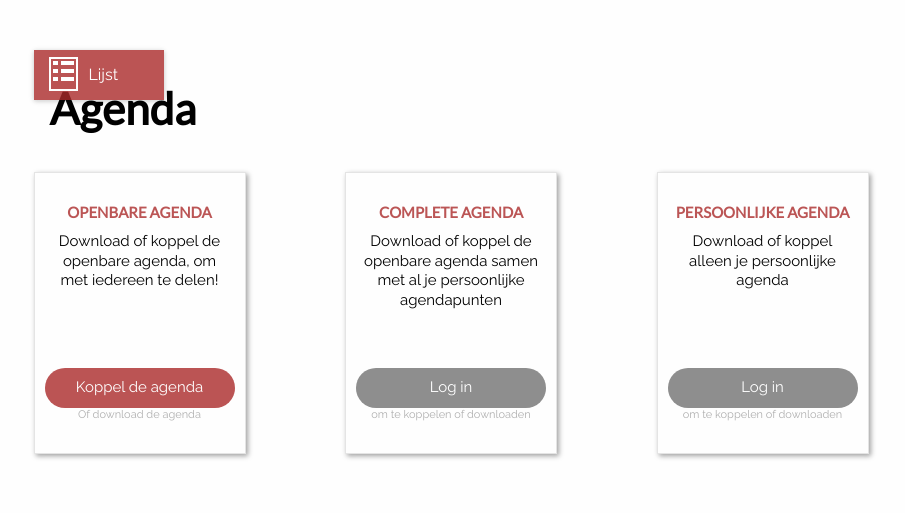
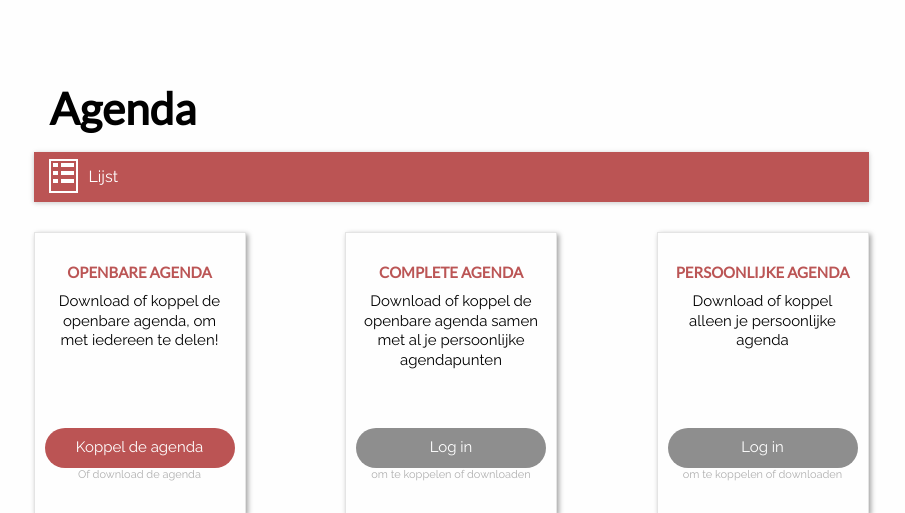
Before and after one commit to JoranOut/wp-theme-soli, a WordPress theme: template tribe-events/list.php in a window 1280 px wide. Shown: the part 117-630 px from the top of the page, without its empty margins (189-1094 px from the left). Run offline with PHP 8.4 and a stand-in for WordPress, Linux system fonts and the light colour scheme; the site name, menu and one post (Sample post) are stand-ins, and other content is empty; some libraries are stand-ins or nearby versions.

Commit message:
sponsorkliks

```diff
--- a/style.css
+++ b/style.css
@@ -597,13 +597,10 @@ body > header .login.open > div {
   padding: 3rem 0 5rem;
 }
 
-.archive .wrap-excerpt {
-  padding: 8rem 0 5rem;
-}
-
 .single-post .wrap-excerpt {
   padding: 0 0 5rem;
 }
+
 .wrap-excerpt > section.title {
   margin: 100px 0 10px;
 }
@@ -2414,14 +2411,14 @@ body.login > #login > #nav {
 }
 
 .monthlist_toggle {
-  position: absolute;
-  top: 0;
+  position: relative;
   padding: 15px 20px 15px 50px;
   text-decoration: none;
   color: rgba(255, 255, 255, 1);
   background: rgba(47, 24, 108, .8);
-  width: 60px;
+  width: 100%;
   height: 20px;
+  margin-bottom: 10px;
   box-shadow: rgba(21, 21, 21, 0.117647) 0px 1px 6px, rgba(21, 21, 21, 0.117647) 0px 1px 4px;
 }
 
--- a/tribe-events/list.php
+++ b/tribe-events/list.php
@@ -21,8 +21,8 @@
 	</header>
 	<div class="page-content">
     <div class="wrap-excerpt" style="position: relative">
+      <h1 class="title">Agenda</h1>
       <a class="monthlist_toggle list" href="<?php echo home_url("/agenda/month");?>"><div></div><span>Kalender</span><span>Lijst</span></a>
-      <h1 class="title">Agenda</h1>
       <?php
       $paged = (get_query_var('paged')) ? get_query_var('paged') : 1;
       $offset = $paged*16-16;
--- a/tribe-events/month.php
+++ b/tribe-events/month.php
@@ -22,8 +22,8 @@
 	</header>
   <div class="page-content">
     <div class="wrap-excerpt" style="position: relative">
+      <h1 class="title"><?php echo $main_title; ?></h1>
       <a class="monthlist_toggle" href="<?php echo home_url("/agenda/");?>"><div></div><span>Kalender</span><span>Lijst</span></a>
-      <h1 class="title"><?php echo $main_title; ?></h1>
       <?php
       global $wpdb;
 			$page_month_date    = new DateTime(tribe_get_month_view_date());
```
